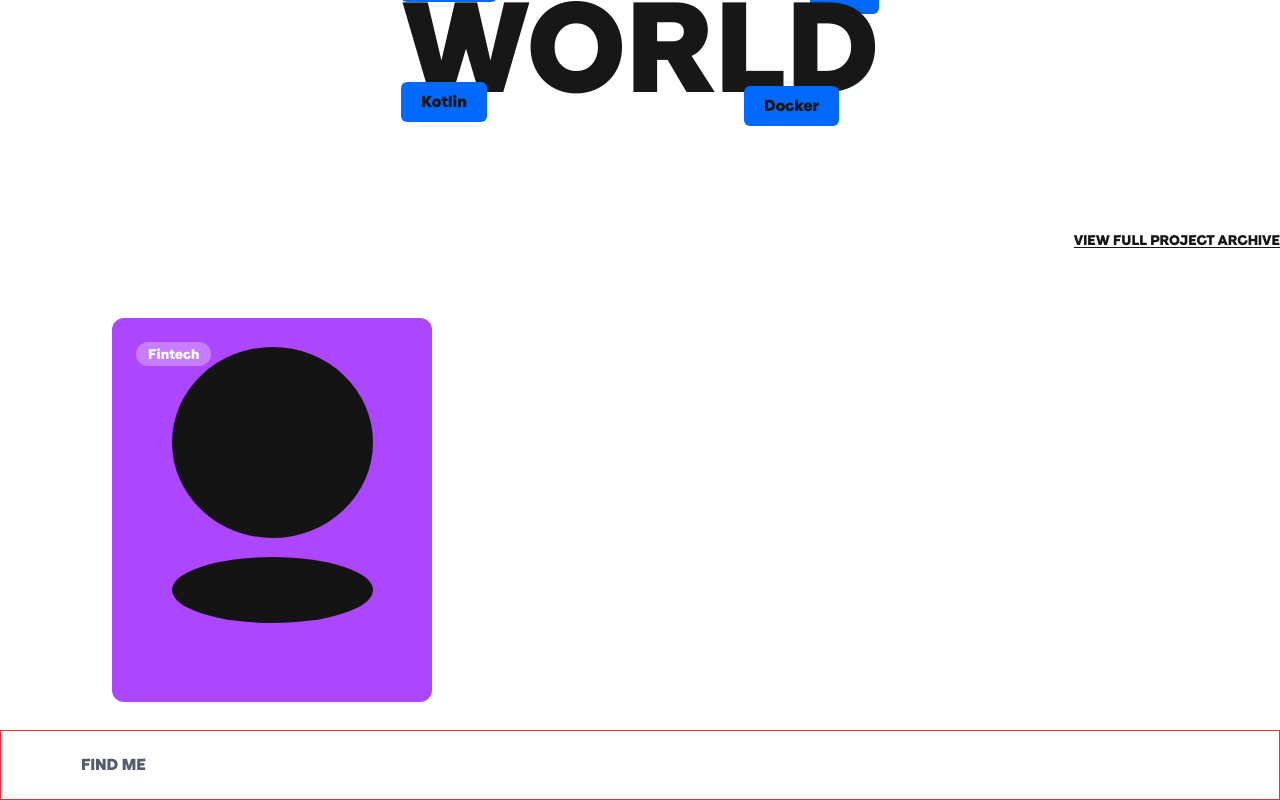
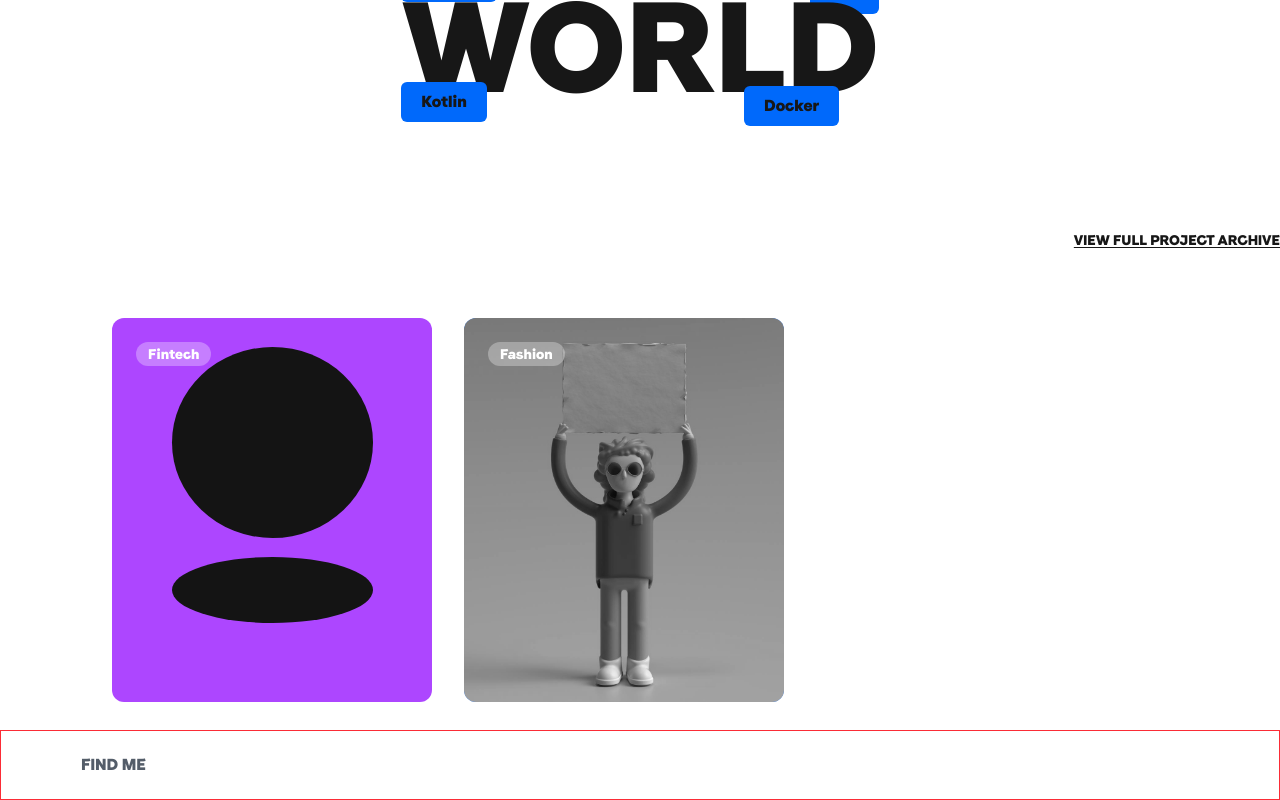
Before and after one commit to lolade-ilori/portfolio, a Next.js app: page / in a window 1280 px wide. Shown: the part 286-1086 px from the top of the page. Built offline with nearby package versions, Linux system fonts and the light colour scheme.

Commit message:
still working on the cards

```diff
--- /dev/null
+++ b/app/components/ProjectImageCard.tsx
@@ -0,0 +1,49 @@
+"use client";
+import React from "react";
+import { motion } from "motion/react";
+import Image, { StaticImageData } from "next/image";
+
+interface Props {
+  image: StaticImageData;
+}
+
+const ProjectImageCard = ({ image }: Props) => {
+  return (
+    <motion.div
+      whileHover="hover"
+      variants={{
+        hover: {
+          scale: 1.05,
+        },
+      }}
+      transition={{
+        duration: 1,
+        ease: "backInOut",
+      }}
+      className="relative h-96 w-80 shrink-0 overflow-hidden rounded-xl p-6 bg-blue-500"
+    >
+      <div className="relative z-10 text-white">
+        <span className="mb-3 w-fit block rounded-full bg-white/30 px-3 py-0.5 text-sm font-faro-local font-light">
+          Fashion
+        </span>
+      </div>
+
+      <BackgroundImage image={image} />
+    </motion.div>
+  );
+};
+
+const BackgroundImage = ({ image }: Props) => {
+  return (
+    <>
+      <Image
+        src={image}
+        alt="gamey"
+        fill
+        className=" filter grayscale transition duration-1000 ease-in-out hover:scale-120 hover:rotate-6 hover:grayscale-0"
+      />
+    </>
+  );
+};
+
+export default ProjectImageCard;
--- a/app/page.tsx
+++ b/app/page.tsx
@@ -2,6 +2,7 @@ import Pills from "./components/Pills";
 import Link from "next/link";
 import ProjectCard from "./components/ProjectCard";
 import gamey from "./assets/img/gamey.jpeg";
+import ProjectImageCard from "./components/ProjectImageCard";
 
 export default function Home() {
   return (
@@ -56,8 +57,9 @@ export default function Home() {
         </div>
 
         <div>
-          <div className="flex items-center gap-4 pl-28 my-7">
-            <ProjectCard images={gamey} />
+          <div className="flex items-center gap-8 pl-28 my-7">
+            <ProjectCard />
+            <ProjectImageCard image={gamey} />
           </div>
         </div>
       </div>
```
Also changed, not shown: app/components/ProjectCard.tsx (+1 -6 lines).
